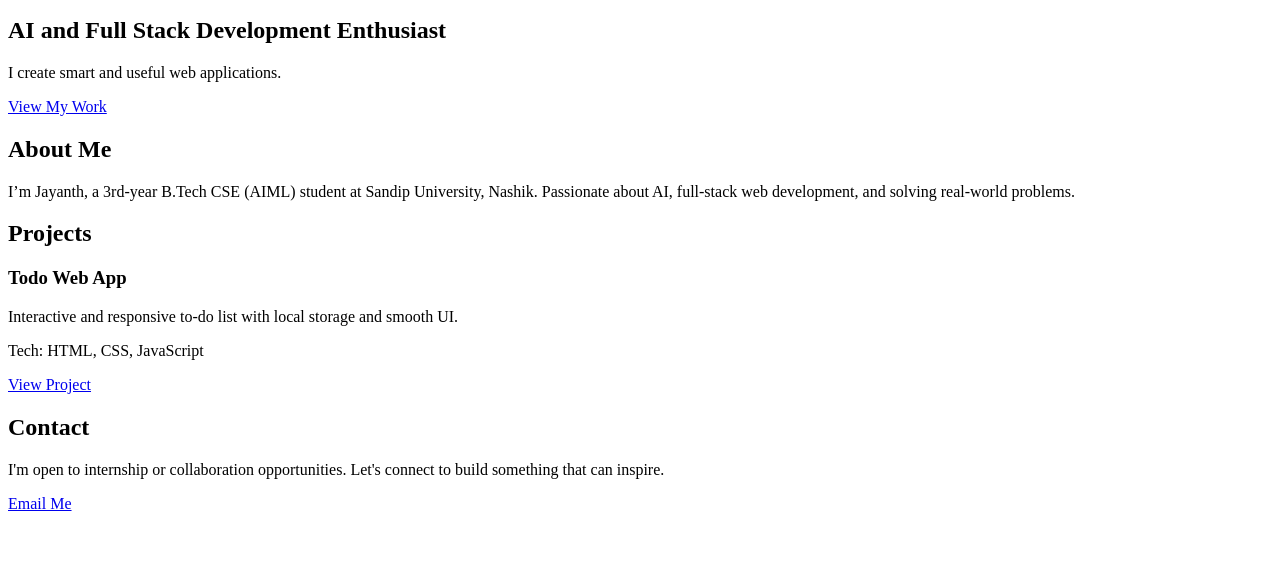
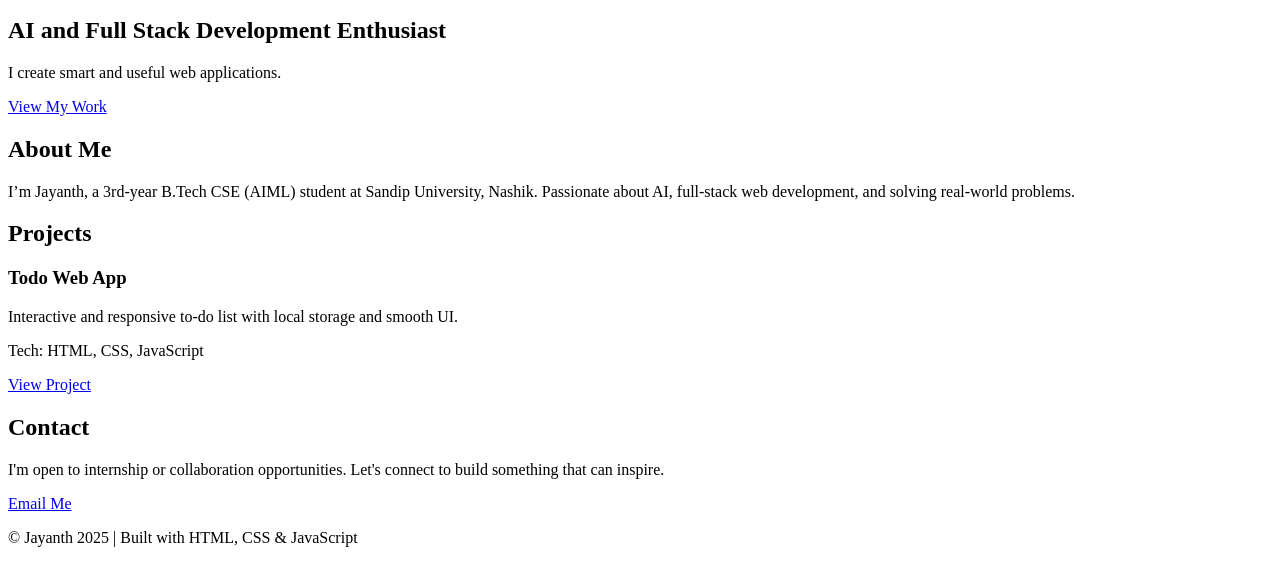
Before and after one commit to jayanthjinka/Jayanth-Portfolio, a plain HTML site: page index.html in a window 1280 px wide. Shown: the part 164-750 px from the top of the page. Drawn offline with Linux system fonts and the light colour scheme.

Commit message:
Added footer section

```diff
--- a/index.html
+++ b/index.html
@@ -66,6 +66,11 @@
       <a href="mailto:jayanthjinka0709@gmail.com" class="btn">Email Me</a>
     </section>
 
+    <!-- === Footer Section === -->
+    <footer class="footer">
+      <p>&copy; Jayanth 2025 | Built with HTML, CSS & JavaScript</p>
+    </footer>
+
     <script src="script.js"></script>
   </body>
 </html>
```
